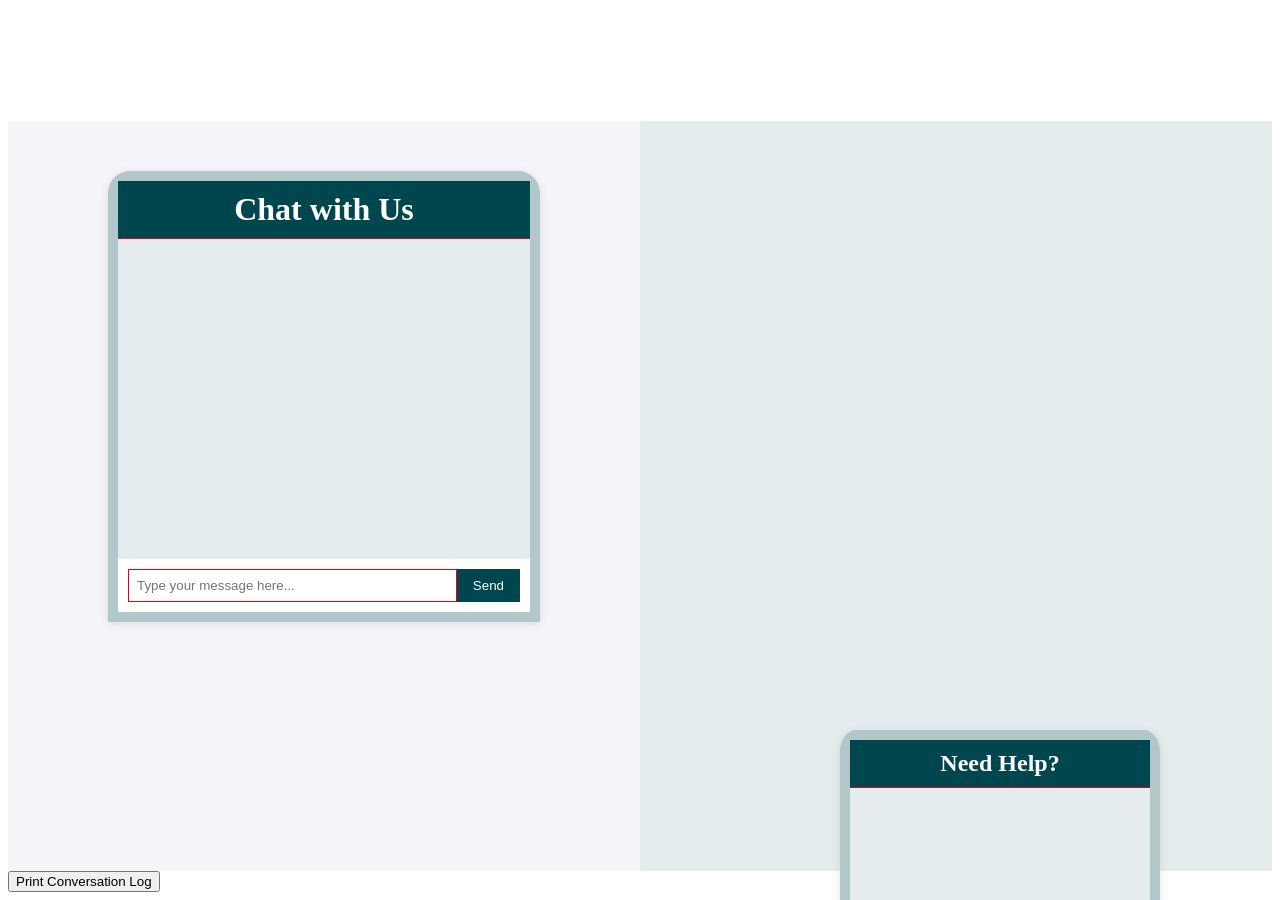
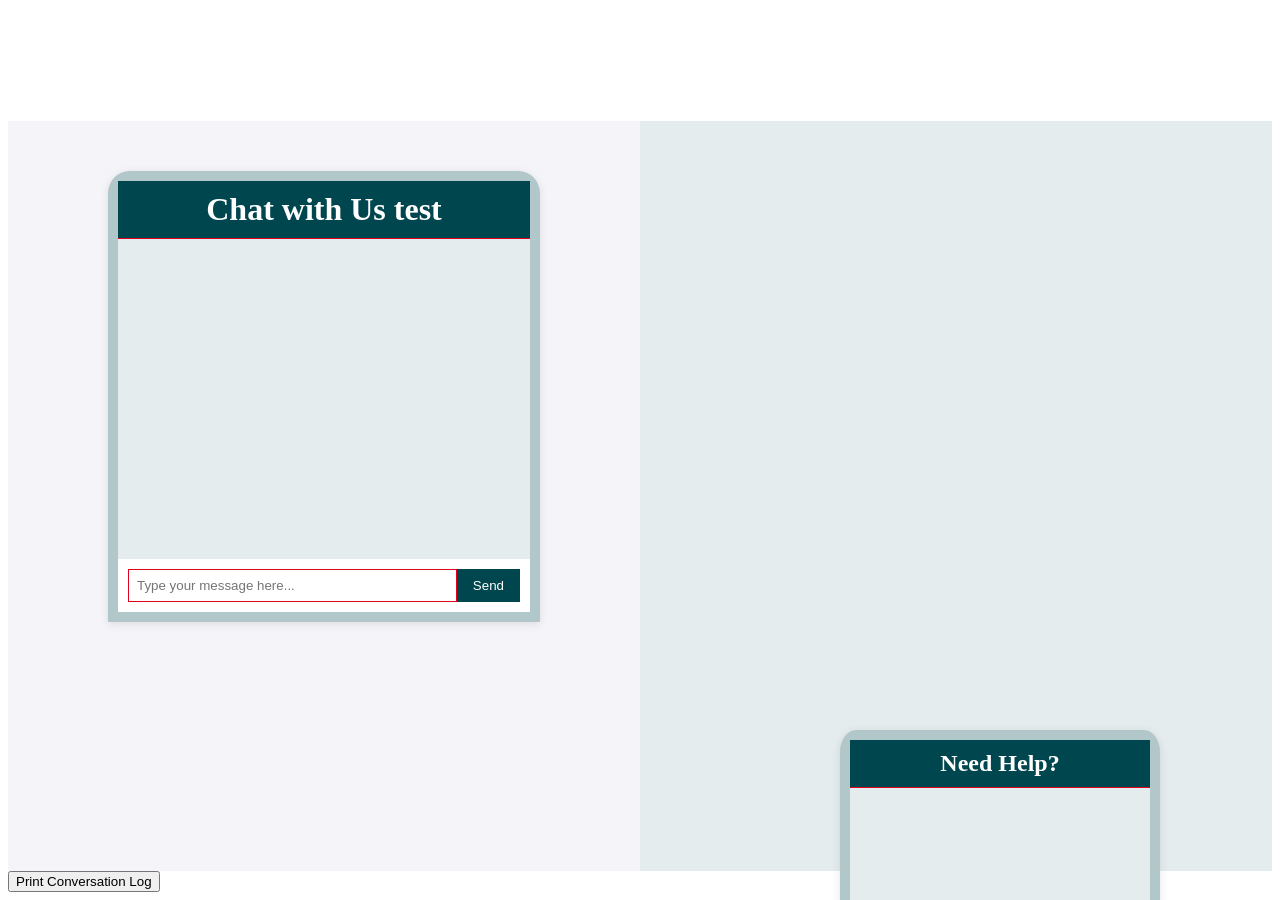
Before and after one commit to jellemiddendorf/DSC_Chatbot_Repo, a website: page src/index.html in a window 1280 px wide. Drawn offline with nearby package versions, Linux system fonts and the light colour scheme; files that its build step writes are made by us from their sources.

Commit message:
test if changes get deployed

```diff
--- a/src/index.html
+++ b/src/index.html
@@ -25,7 +25,7 @@
         <!-- Main Chatbot Interface -->
         <div class="main-content">
             <div class="chat-interface main-chat-interface">
-                <div class="chat-header"><h1>Chat with Us</h1></div>
+                <div class="chat-header"><h1>Chat with Us test</h1></div>
                 <div class="chat-box" id="main-chat-box"></div>
                 <div class="chat-input">
                     <input type="text" id="main-user-input" placeholder="Type your message here..." />
```
